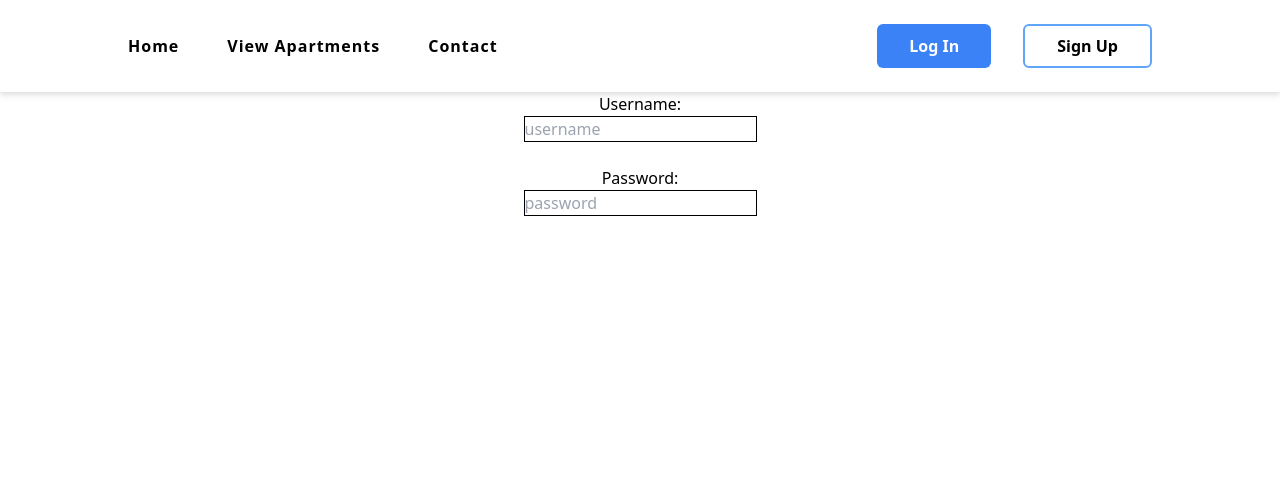
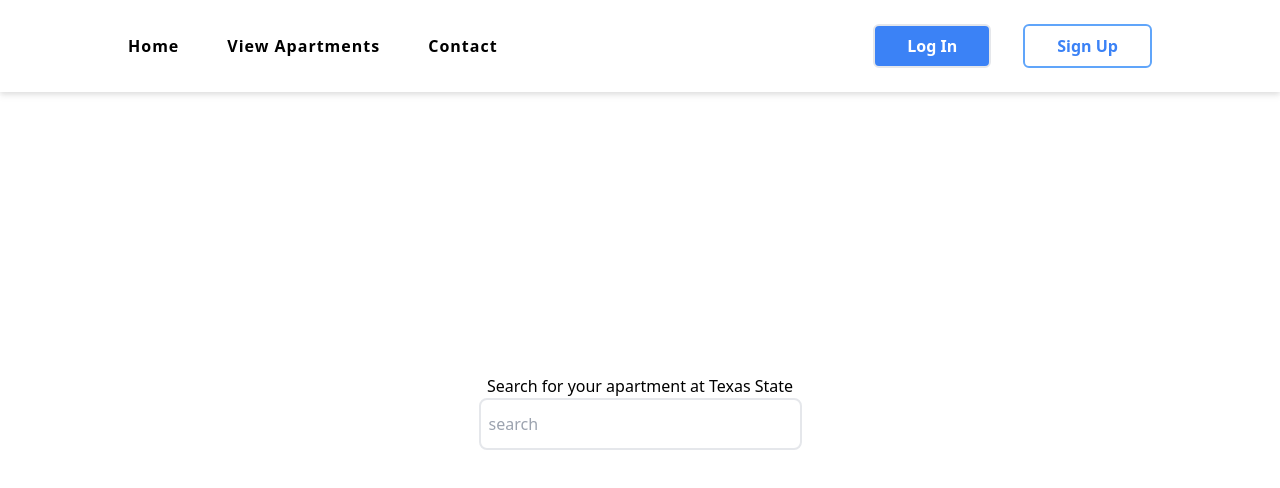
Before and after one commit to MichaelAlex03/BobcatLiving, a React app in the folder bobcatLiving/: page / in a window 1280 px wide. Shown: the top 488 px of the page. Built offline with nearby package versions, Linux system fonts and the light colour scheme; the HTML template or start-up script is replaced by a standard one.

Commit message:
finished navbar

```diff
--- a/bobcatLiving/src/Pages/home.tsx
+++ b/bobcatLiving/src/Pages/home.tsx
@@ -3,16 +3,15 @@ import React from 'react'
 
 export const Home = () => {
   return (
-    <>
-    <Navbar />
     <div>
-        <div className=" flex rounded-md justify-center">
-            <input className=""
-            type="text"
-            placeholder="search"/>
-        </div>
+      <Navbar />
+      <div className="flex flex-col rounded-md justify-center items-center h-[80vh]">
+        <h1>Search for your apartment at Texas State</h1>
+        <input className="border-2 pl-2 pr-20 py-3 rounded-lg"
+          type="text"
+          placeholder="search"/>
+      </div>
     </div>
-    </>
   )
 }
 
--- a/bobcatLiving/src/components/Navbar.tsx
+++ b/bobcatLiving/src/components/Navbar.tsx
@@ -9,25 +9,26 @@ const Navbar = () => {
     <div>
       <header className="flex justify-center text-black py-6 px-8 md:px-32 bg-white drop-shadow-md">
 
-        <ul className='hidden xl:flex l:flex md:flex items-center gap-12 font-semibold text-base'>
+        <ul className='hidden xl:flex lg:flex items-center gap-12 font-semibold text-base'>
           <li><a href="/" className='nav'>Home</a></li>
           <li><a href="/" className='nav'>View Apartments</a></li>
-          <li><a href="/" className='nav'>Contact</a></li>
+          <li><a href="/" className='nav '>Contact</a></li>
         </ul>
 
-        <div className='hidden xl:flex l:flex md:flex ml-auto gap-8 font-semibold'>
-          <button className='py-2 px-8 bg-blue-500 text-white rounded-md transition-all cursor-pointer hover:bg-blue-70'>Log In</button>
-          <button className='py-2 px-8 border-blue-400 border-2 rounded-md transition-all cursor-pointer'>Sign Up</button>
+        <div className='hidden xl:flex lg:flex ml-auto gap-8 font-semibold' >
+          <button className='py-2 px-8 hover:bg-white hover:text-blue-500 hover:border-blue-500 border-2 bg-blue-500 text-white rounded-md transition-all cursor-pointer hover:bg-blue-70'>Log In</button>
+          <button className='py-2 px-8 text-blue-500 hover:bg-blue-500 hover:text-white border-blue-400 border-2 rounded-md transition-all cursor-pointer'>Sign Up</button>
         </div>
 
-        <i className='bx bx-menu xl:hidden l:hidden m:hidden block text-5xl cursor-pointer' onClick={() => setIsMenuOpen(!isMenuOpen)}></i>
+        <i className='bx bx-menu xl:hidden lg:hidden text-5xl cursor-pointer flex justify-start ' onClick={() => setIsMenuOpen(!isMenuOpen)}></i>
       </header>
 
-      <div className={`absolute xl:hidden l:hidden m:hidden top-24 left-0 w-full bg-white flex flex-col items-center gap-6 font-semibold transform transition-transform'
+      <div className={`absolute xl:hidden lg:hidden m:hidden top-24 left-0 w-full bg-white flex flex-col items-center gap-6 font-semibold transform transition-transform'
       ${isMenuOpen ? 'opacity-100' : 'opacity-0'}`} style={{transition: 'transform 0.3s ease, opacity 0.3s ease'}}>
         <li className='list-none w-full text-center p-4 hover:bg-sky-400 hover:text-white transition-all curse-pointer'>Home</li>
         <li className='list-none w-full text-center p-4 hover:bg-sky-400 hover:text-white transition-all curse-pointer'>View Apartments</li>
         <li className='list-none w-full text-center p-4 hover:bg-sky-400 hover:text-white transition-all curse-pointer'>Contact</li>
+
       </div>
     </div>
   )
--- a/bobcatLiving/src/index.css
+++ b/bobcatLiving/src/index.css
@@ -1,6 +1,16 @@
 @tailwind base;
 @tailwind components;
 @tailwind utilities;
+
+@base{
+  input::-webkit-input-placeholder {
+    text-align:left;
+  }
+
+  input {
+    text-align: left; /* Add this line */
+  }
+}
 
 @layer utilities{
   .nav{
--- a/bobcatLiving/src/main.tsx
+++ b/bobcatLiving/src/main.tsx
@@ -16,8 +16,8 @@ import Home from "./Pages/home.tsx"
 const router = createBrowserRouter(
   createRoutesFromElements(
     <>
-      <Route path="/" element={<Login />} />
-      <Route path="/home" element={<Home />}/>
+      <Route path="/login" element={<Login />} />
+      <Route path="/" element={<Home />}/>
       <Route path="*" element={<Navigate to="/" />} />
     </>
   )
```
